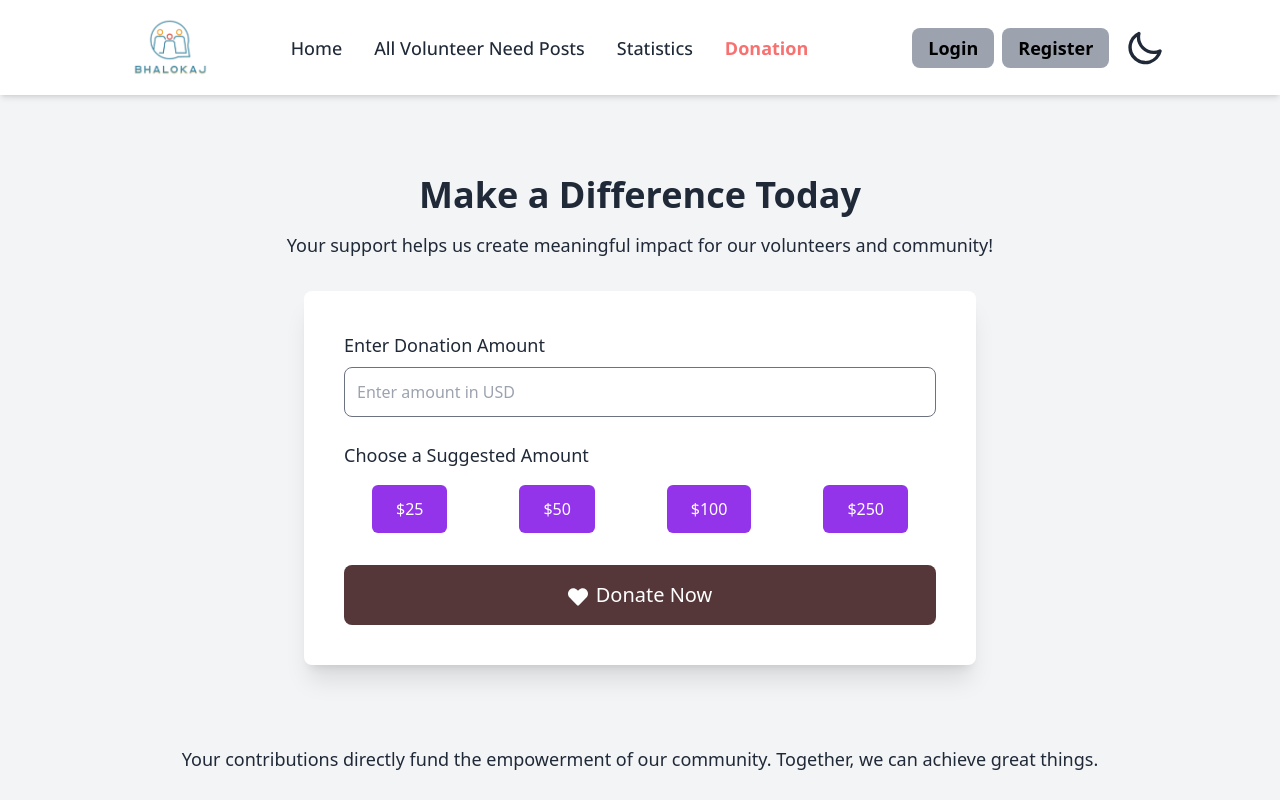
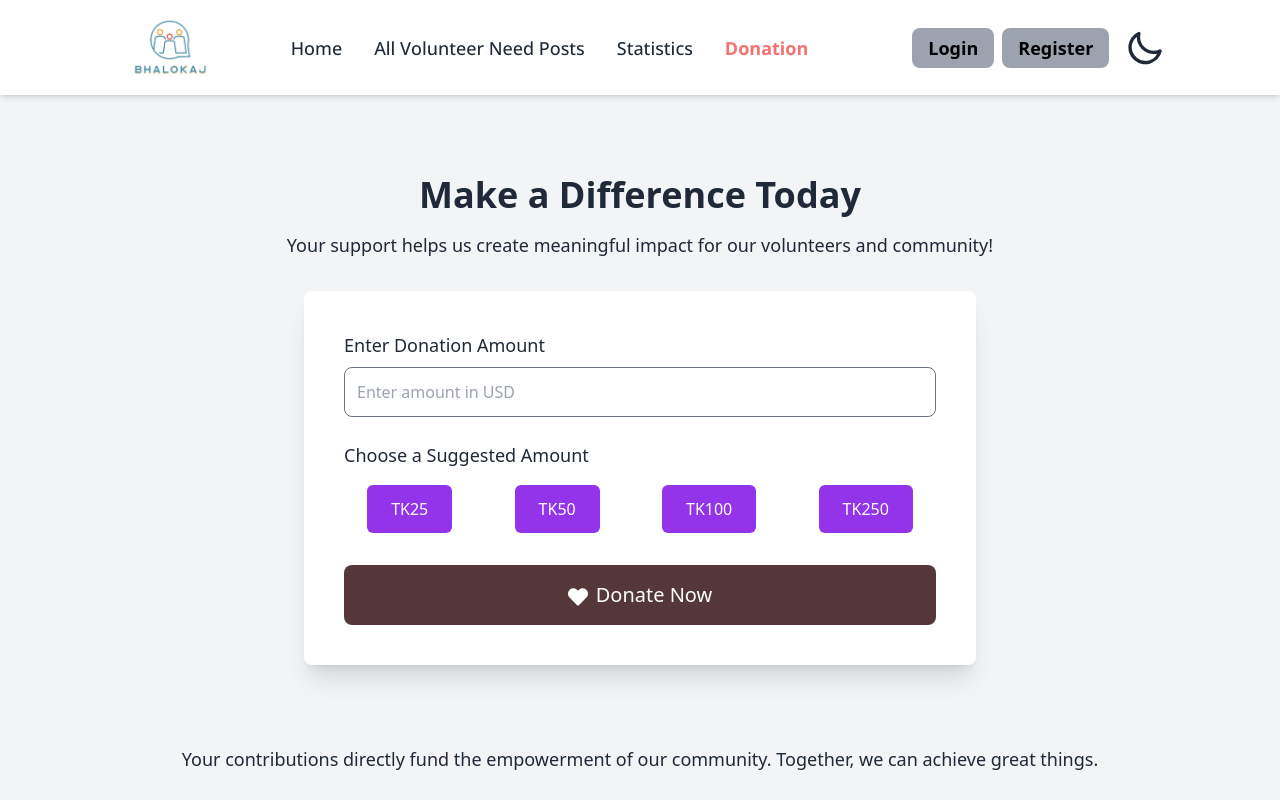
Before and after one commit to Rimaakter1/BhaloKaj_Client_Side, a React (Vite) app: page /donation in a window 1280 px wide. Shown: the top 800 px of the page. Built offline with nearby package versions, Linux system fonts and the light colour scheme; no server answers.

Commit message:
fixed money

```diff
--- a/src/pages/Donation/Donation.jsx
+++ b/src/pages/Donation/Donation.jsx
@@ -50,7 +50,7 @@ const Donation = () => {
                                     className="bg-purple-600 text-white px-6 py-3 rounded-md hover:bg-purple-700 focus:ring-2 focus:ring-purple-500 transition-all"
                                     onClick={() => setDonationAmount(amount)}
                                 >
-                                    ${amount}
+                                    TK{amount}
                                 </button>
                             ))}
                         </div>
```
